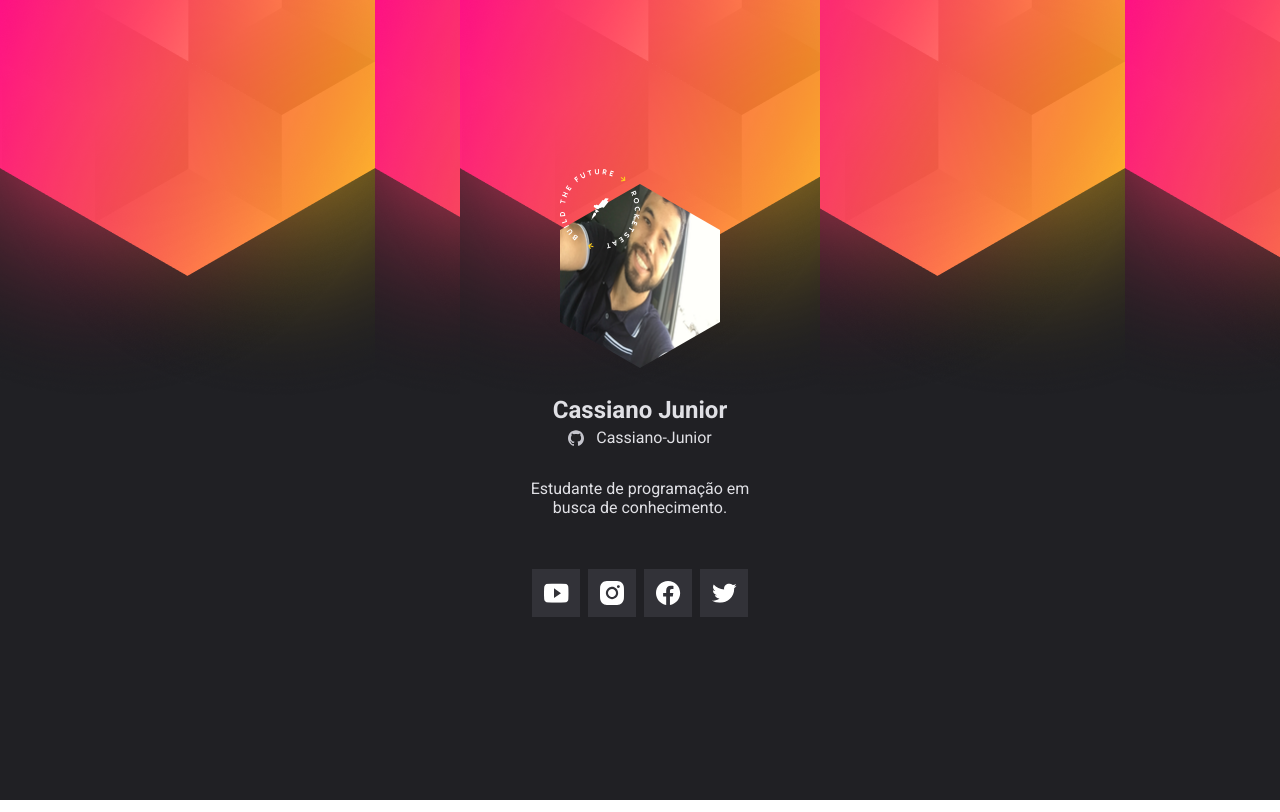
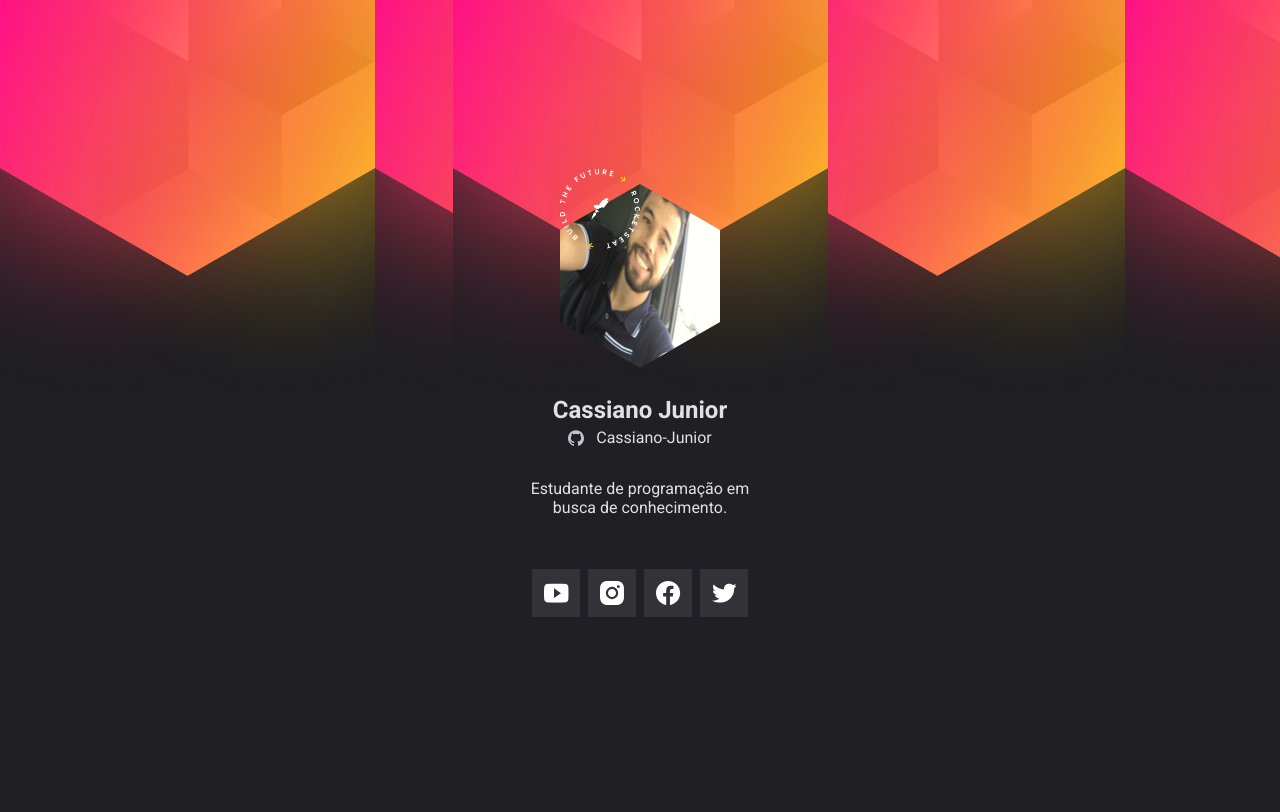
Before and after one commit to Cassiano-Junior/card-dowhile, a plain HTML site: page index.html in a window 1280 px wide. Drawn offline with Linux system fonts and the light colour scheme; no server answers.

Commit message:
alteração css

```diff
--- a/style.css
+++ b/style.css
@@ -18,9 +18,8 @@ body {
 }
 main {
   background: url(images/Mobile.png);
-  width: 100vh;
-  max-width: 360px;
-  height: 100vh;
+  width: 375px;
+  height: 812px;
 }
 .container {
   max-width: 250px;
```
